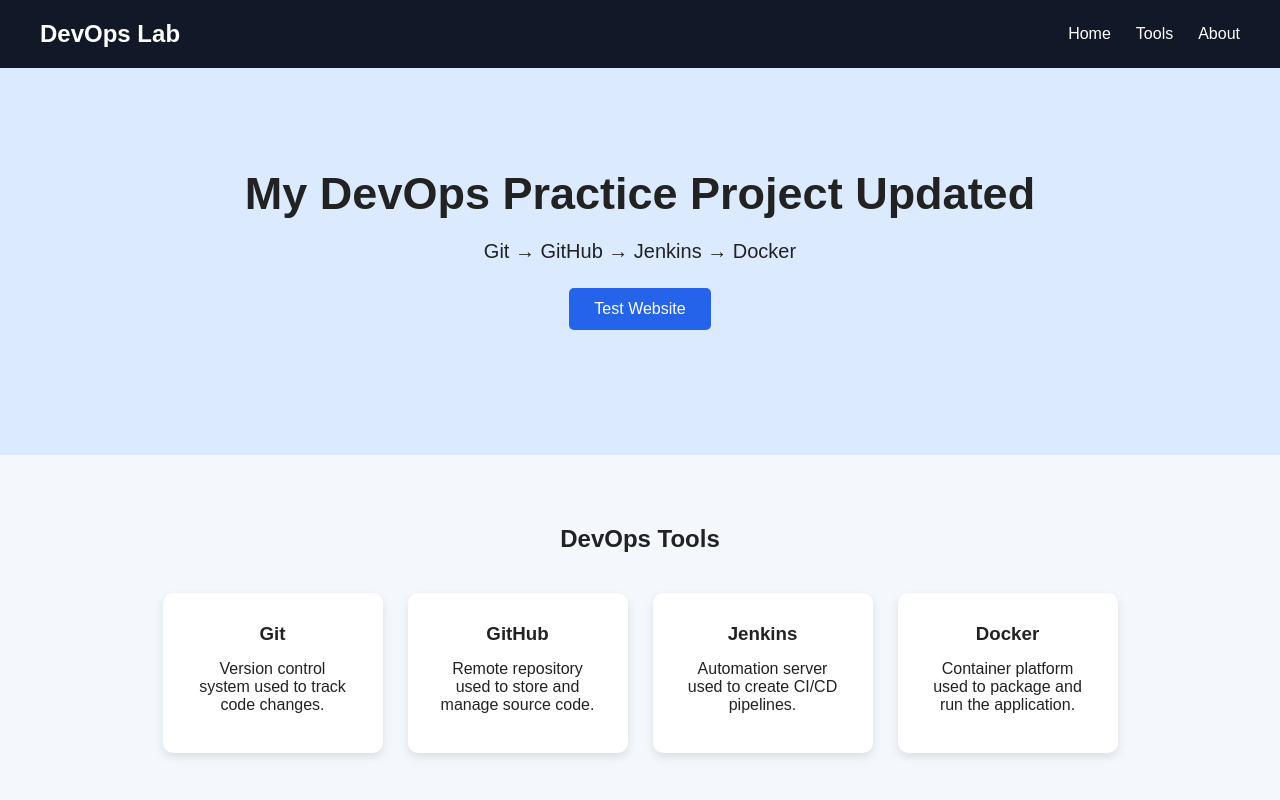
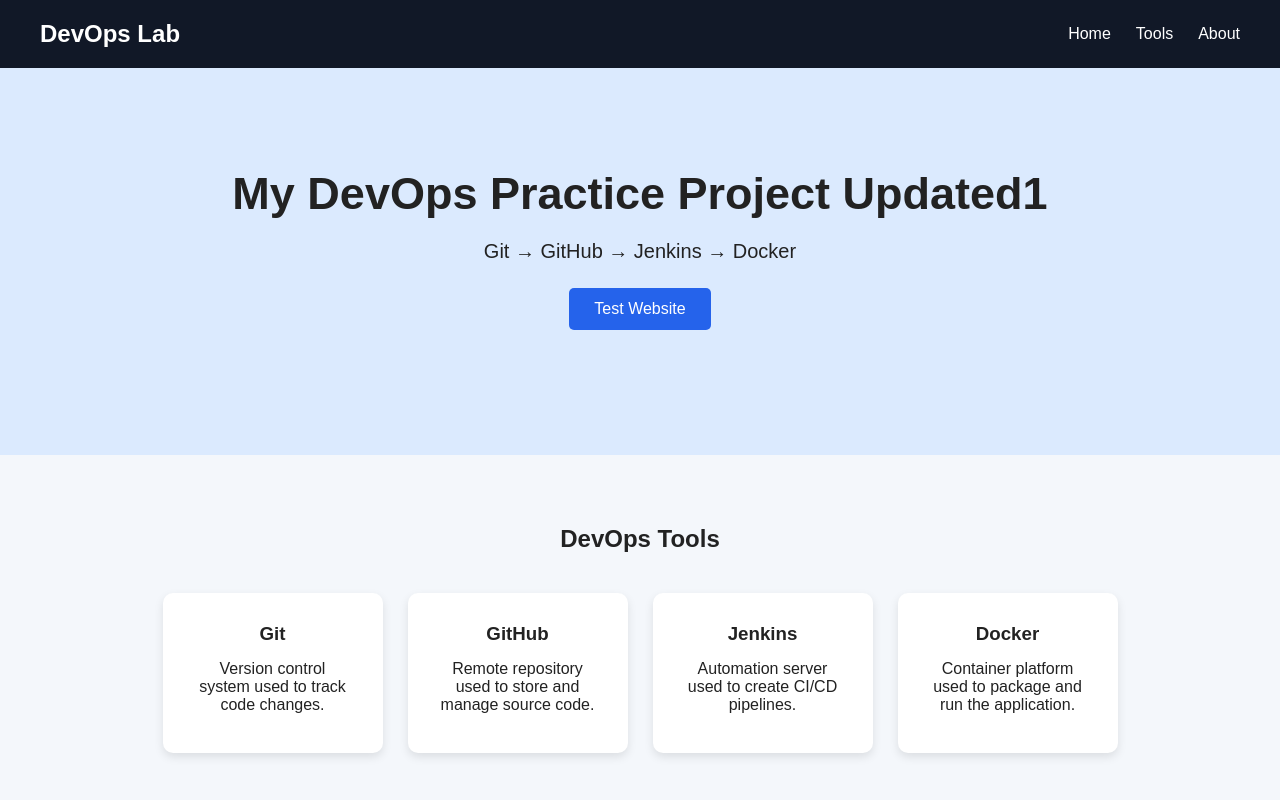
Before and after one commit to Bhushanrajput/dev, a plain HTML site: page index.html in a window 1280 px wide. Shown: the top 800 px of the page. Drawn offline with Linux system fonts and the light colour scheme.

Commit message:
updated1

```diff
--- a/index.html
+++ b/index.html
@@ -24,7 +24,7 @@
 
     <section id="home" class="hero">
 
-        <h1>My DevOps Practice Project Updated</h1>
+        <h1>My DevOps Practice Project Updated1</h1>
 
         <p>
             Git → GitHub → Jenkins → Docker
```
Also changed, not shown: 1 other file.
